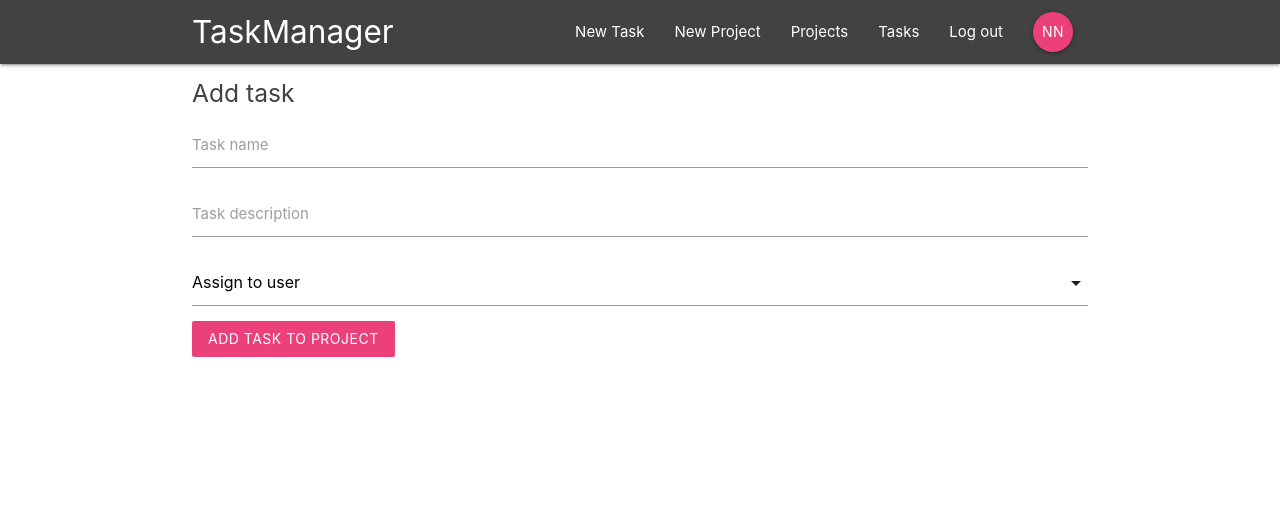
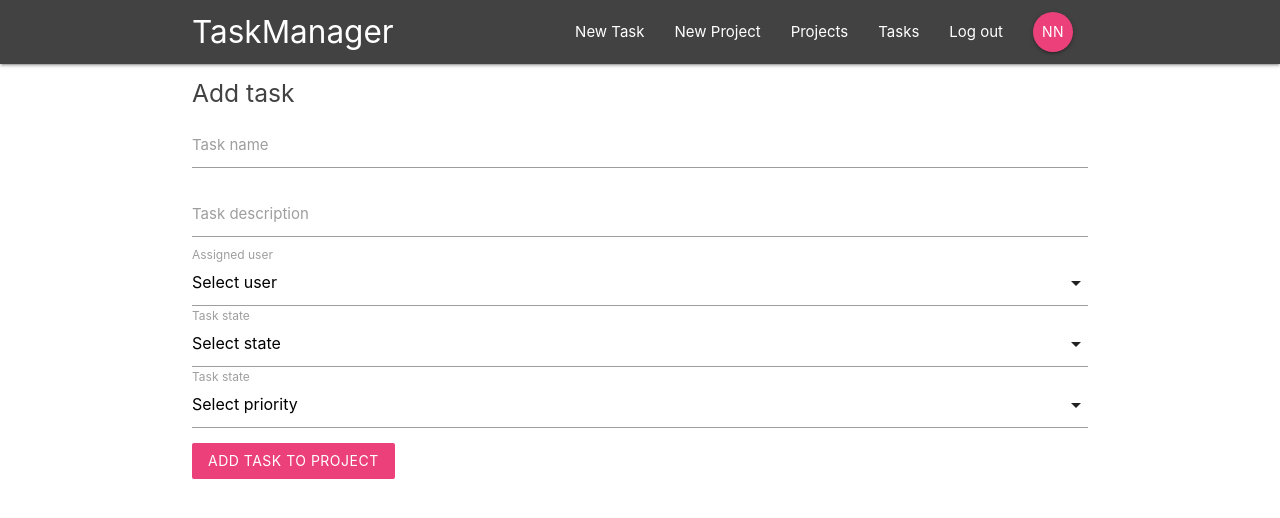
Before and after one commit to GabrleMilos/ppro-taskmanager, a React (Create React App) app in the folder taskmanager-react-ui/: page /task/new in a window 1280 px wide. Shown: the top 518 px of the page. Built offline with nearby package versions, Linux system fonts and the light colour scheme.

Commit message:
NewTask updated

```diff
--- a/taskmanager-react-ui/src/components/task/NewTask.js
+++ b/taskmanager-react-ui/src/components/task/NewTask.js
@@ -3,9 +3,15 @@ import React, {Component} from 'react';
 export class NewTask extends Component {
     state = {
         taskName: '',
-        taskDescription:'',
-        assignedUser:'',
-        users: [{id: 1, name: "User 1"}, {id: 2, name: "User 2"}]
+        taskDescription: '',
+        assignedUser: '',
+        taskState: '',
+        taskAssignedUser: '',
+        projectId: '',
+        priorityId: '',
+        users: [{id: 1, name: "User 1"}, {id: 2, name: "User 2"}],
+        states: [{id: 1, name: "New"}, {id: 2, name: "In development"}, {id: 3, name: "Finished"}],
+        priorities: [{id: 1, name: "Immediate"}, {id: 2, name: "Normal"}, {id: 3, name: "Low"}]
     };
     handleChange = (e) => {
         this.setState({
@@ -33,12 +39,33 @@ export class NewTask extends Component {
 
 
                     <div className="input-field">
-                        <select id='taskAssignedUser'>
-                            <option value="-1">Assign to user</option>
+                        <select id='taskAssignedUser' onChange={this.handleChange}>
+                            <option value="-1">Select user</option>
                             {this.state.users.map(user => (
                                 <option value={user.id} key={user.id}>{user.name}</option>
                             ))}
                         </select>
+                        <label>Assigned user</label>
+                    </div>
+
+                    <div className="input-field">
+                        <select id='taskState' onChange={this.handleChange}>
+                            <option value="-1">Select state</option>
+                            {this.state.states.map(state => (
+                                <option value={state.id} key={state.id}>{state.name}</option>
+                            ))}
+                        </select>
+                        <label>Task state</label>
+                    </div>
+
+                    <div className="input-field">
+                        <select id='taskPriority' onChange={this.handleChange}>
+                            <option value="-1">Select priority</option>
+                            {this.state.priorities.map(priority => (
+                                <option value={priority.id} key={priority.id}>{priority.name}</option>
+                            ))}
+                        </select>
+                        <label>Task state</label>
                     </div>
 
 
```
